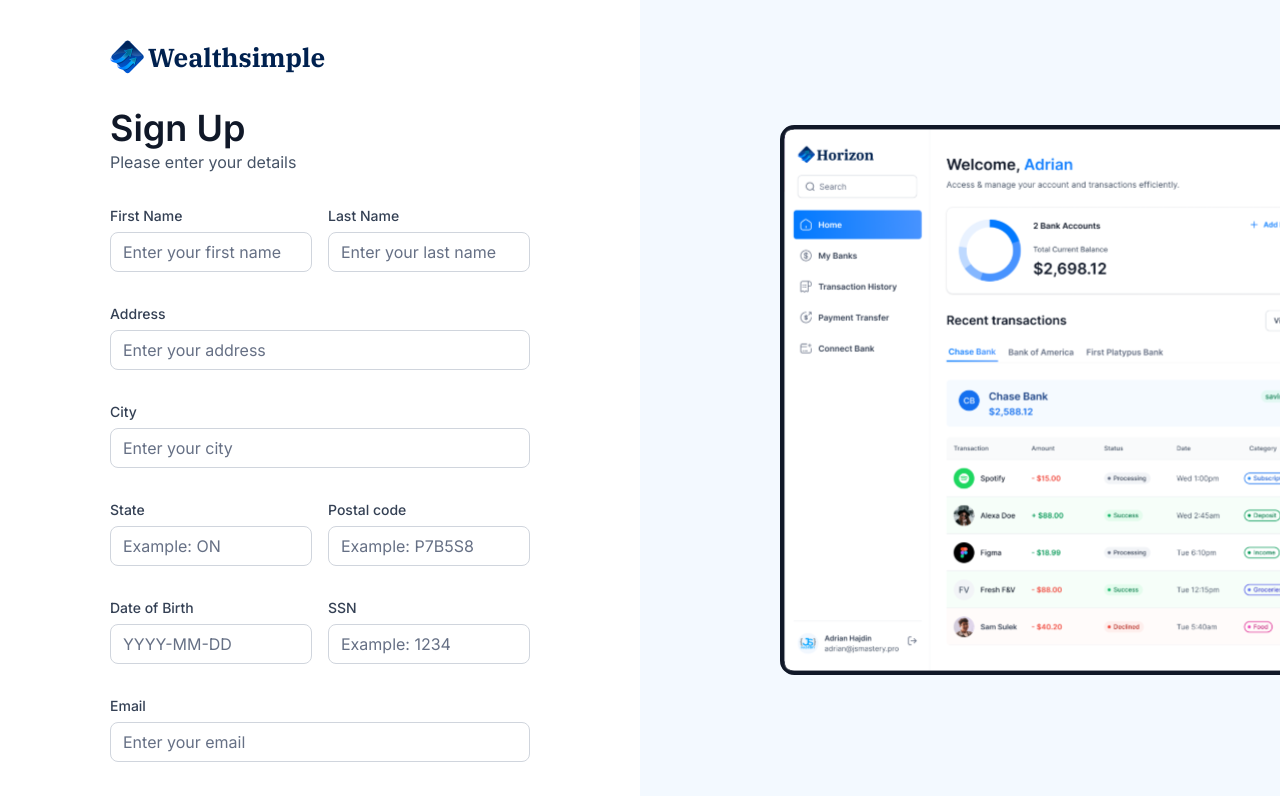
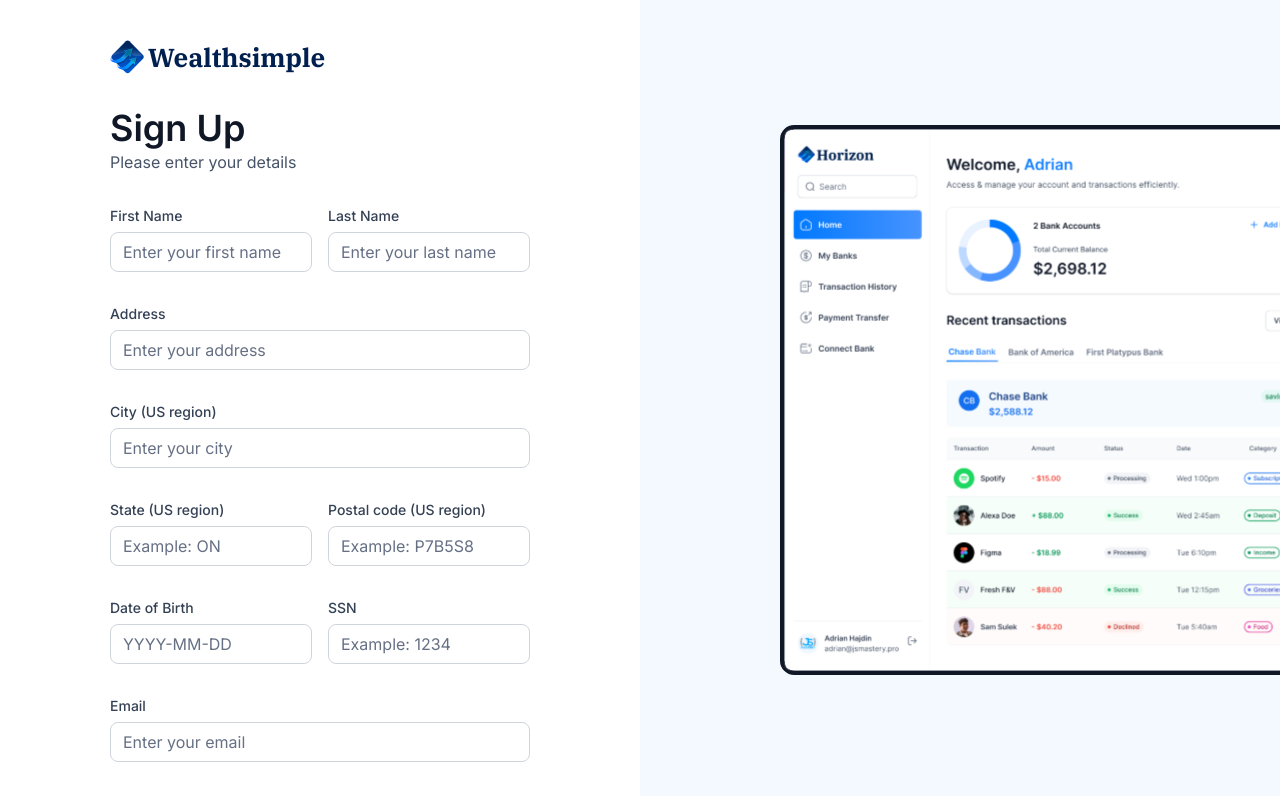
Before and after one commit to Kishore121523/WealthSimple, a Next.js app: page /sign-up in a window 1280 px wide. Shown: the top 796 px of the page. Built offline with nearby package versions, Linux system fonts and the light colour scheme; what dwolla-v2, plaid would draw is missing.

Commit message:
Fixed Plaid Transaction fetching error

```diff
--- a/app/(root)/my-banks/page.tsx
+++ b/app/(root)/my-banks/page.tsx
@@ -1,7 +1,7 @@
 import BankCard from '@/components/BankCard';
 import HeaderBox from '@/components/HeaderBox'
-import { getAccounts } from '@/lib/actions/bank.actions';
-import { getLoggedInUser } from '@/lib/actions/user.actions';
+import {getAccounts} from '@/lib/actions/bank.actions';
+import {getLoggedInUser} from '@/lib/actions/user.actions';
 import React from 'react'
 
 const MyBanks = async () => {
@@ -17,7 +17,6 @@
                     title="My Bank Accounts"
                     subtext="Effortlessly manage your banking activites."
                 />
-
                 <div className="space-y-4">
                     <h2 className="header-2">
                         Your cards
--- a/components/AuthForm.tsx
+++ b/components/AuthForm.tsx
@@ -105,10 +105,10 @@
                     <CustomInput control={form.control} name='lastName' label='Last Name' placeholder='Enter your last name'/>
                   </div>
                     <CustomInput control={form.control} name='address1' label='Address' placeholder='Enter your address'/>
-                    <CustomInput control={form.control} name='city' label='City' placeholder='Enter your city'/>
+                    <CustomInput control={form.control} name='city' label='City (US region)' placeholder='Enter your city'/>
                   <div className="flex gap-4">
-                    <CustomInput control={form.control} name='state' label='State' placeholder='Example: ON'/>
-                    <CustomInput control={form.control} name='postalCode' label='Postal code' placeholder='Example: P7B5S8'/>
+                    <CustomInput control={form.control} name='state' label='State (US region)' placeholder='Example: ON'/>
+                    <CustomInput control={form.control} name='postalCode' label='Postal code (US region)' placeholder='Example: P7B5S8'/>
                   </div>
                   <div className="flex gap-4">
                     <CustomInput control={form.control} name='dateOfBirth' label='Date of Birth' placeholder='YYYY-MM-DD'/>
--- a/lib/actions/user.actions.ts
+++ b/lib/actions/user.actions.ts
@@ -139,7 +139,7 @@
         client_user_id: user.$id,
       },
       client_name: `${user.firstName} ${user.lastName}`,
-      products: ["auth"] as Products[],
+      products: ["auth", "transactions"] as Products[],
       language: "en",
       country_codes: ["US"] as CountryCode[],
     };
```
Lines whose indentation alone changed are shown as unchanged.
